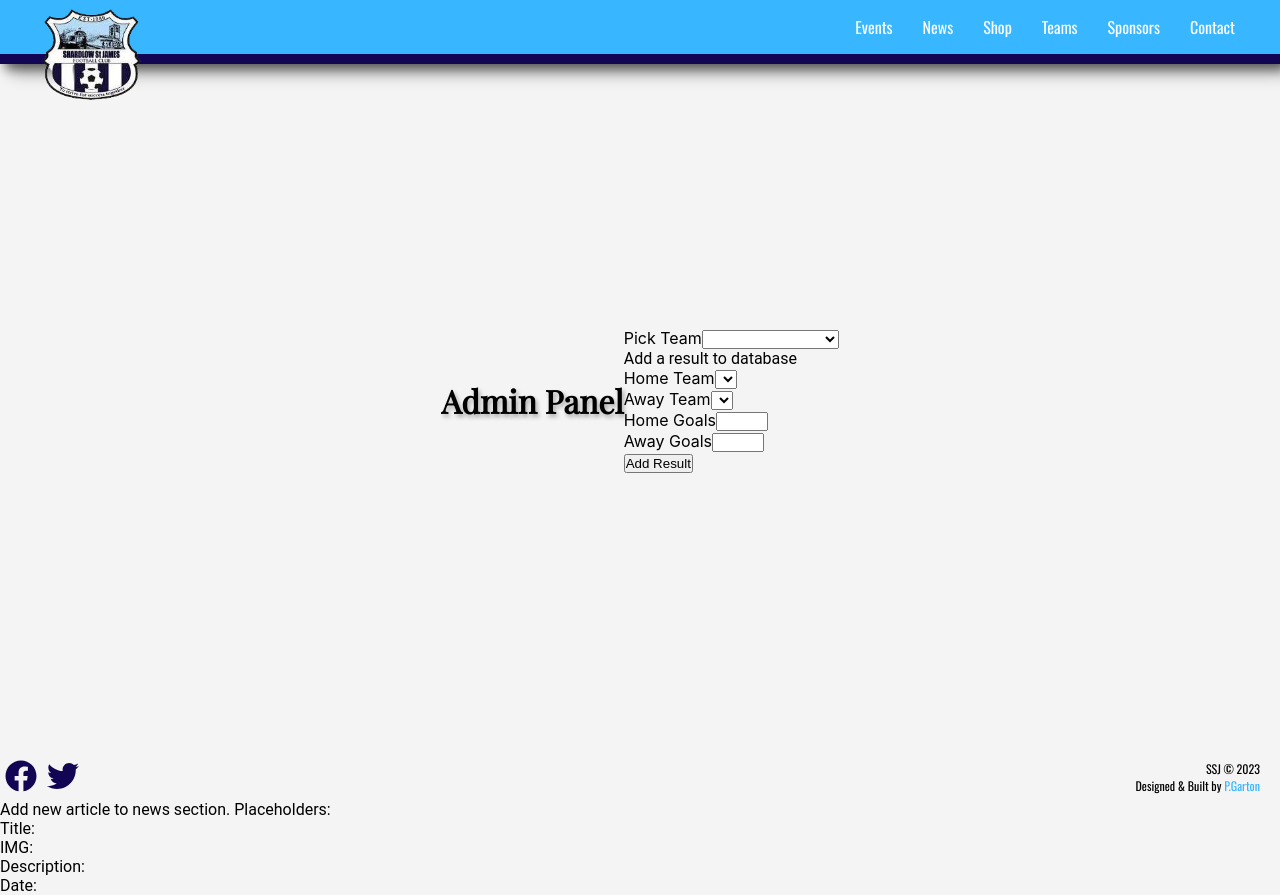
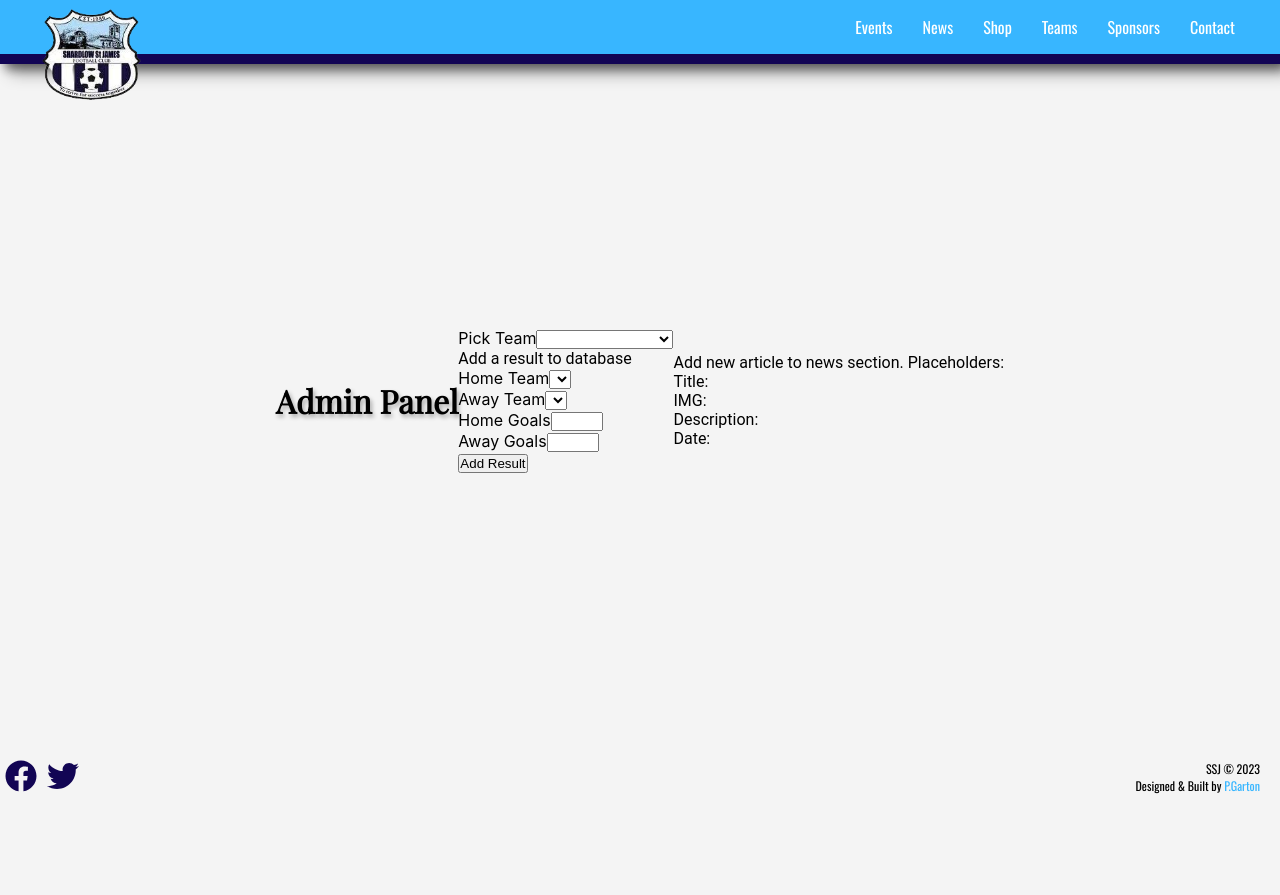
Before and after one commit to paulg44/shardlow_st_james, a React (Create React App) app in the folder ssj/: page /controlPanel in a window 1280 px wide. After the commit the page ends 800 px from the top, so only its background shows below. Built offline with nearby package versions, Linux system fonts and the light colour scheme.

Commit message:
add admin news panel folder and files

```diff
--- /dev/null
+++ b/ssj/src/Components/Admin/ControlPanel/AddNews/AddNews.js
@@ -0,0 +1,20 @@
+// Component for adding news from admin panel
+import { Form } from "react-bootstrap";
+import { useState } from "react";
+
+function AddNewsAdmin() {
+  return (
+    <div>
+      {/* Add News */}
+      <div className="addNews">
+        <p>Add new article to news section. Placeholders:</p>
+        <p>Title:</p>
+        <p>IMG:</p>
+        <p>Description:</p>
+        <p>Date:</p>
+      </div>
+    </div>
+  );
+}
+
+export default AddNewsAdmin;
--- a/ssj/src/Components/Admin/ControlPanel/ControlPanel.js
+++ b/ssj/src/Components/Admin/ControlPanel/ControlPanel.js
@@ -3,6 +3,7 @@ import "./ControlPanel.css";
 import { Form } from "react-bootstrap";
 import { useState } from "react";
 import AddResultAdmin from "./AddResults/AddResults";
+import AddNewsAdmin from "./AddNews/AddNews";
 
 function AdminControlPanel() {
   /* TODO
@@ -13,16 +14,9 @@ function AdminControlPanel() {
   */
 
   return (
-    <div>
+    <div className="controlPanel">
       <AddResultAdmin />
-      {/* Add News */}
-      <div className="addNews">
-        <p>Add new article to news section. Placeholders:</p>
-        <p>Title:</p>
-        <p>IMG:</p>
-        <p>Description:</p>
-        <p>Date:</p>
-      </div>
+      <AddNewsAdmin />
     </div>
   );
 }
```
